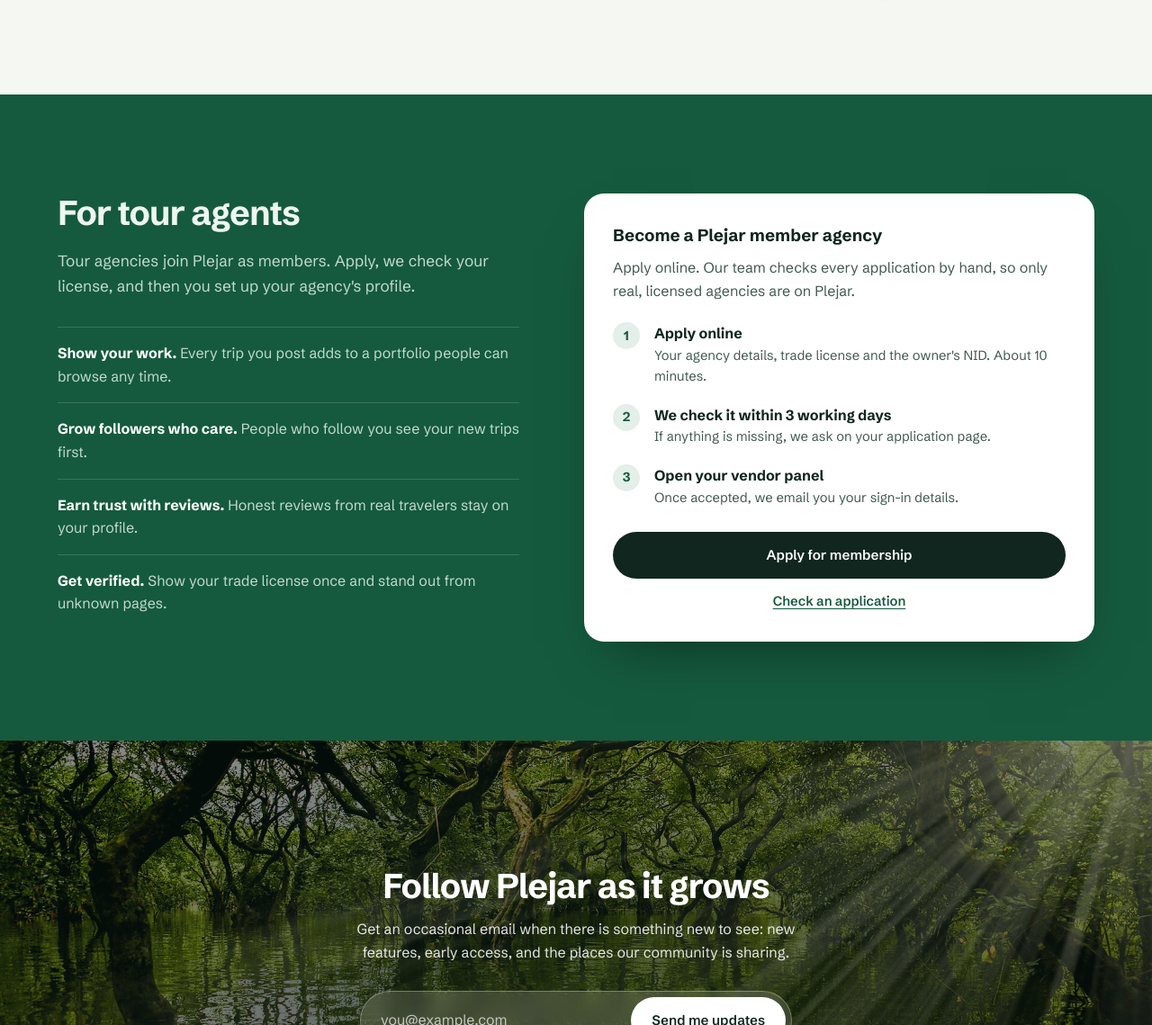
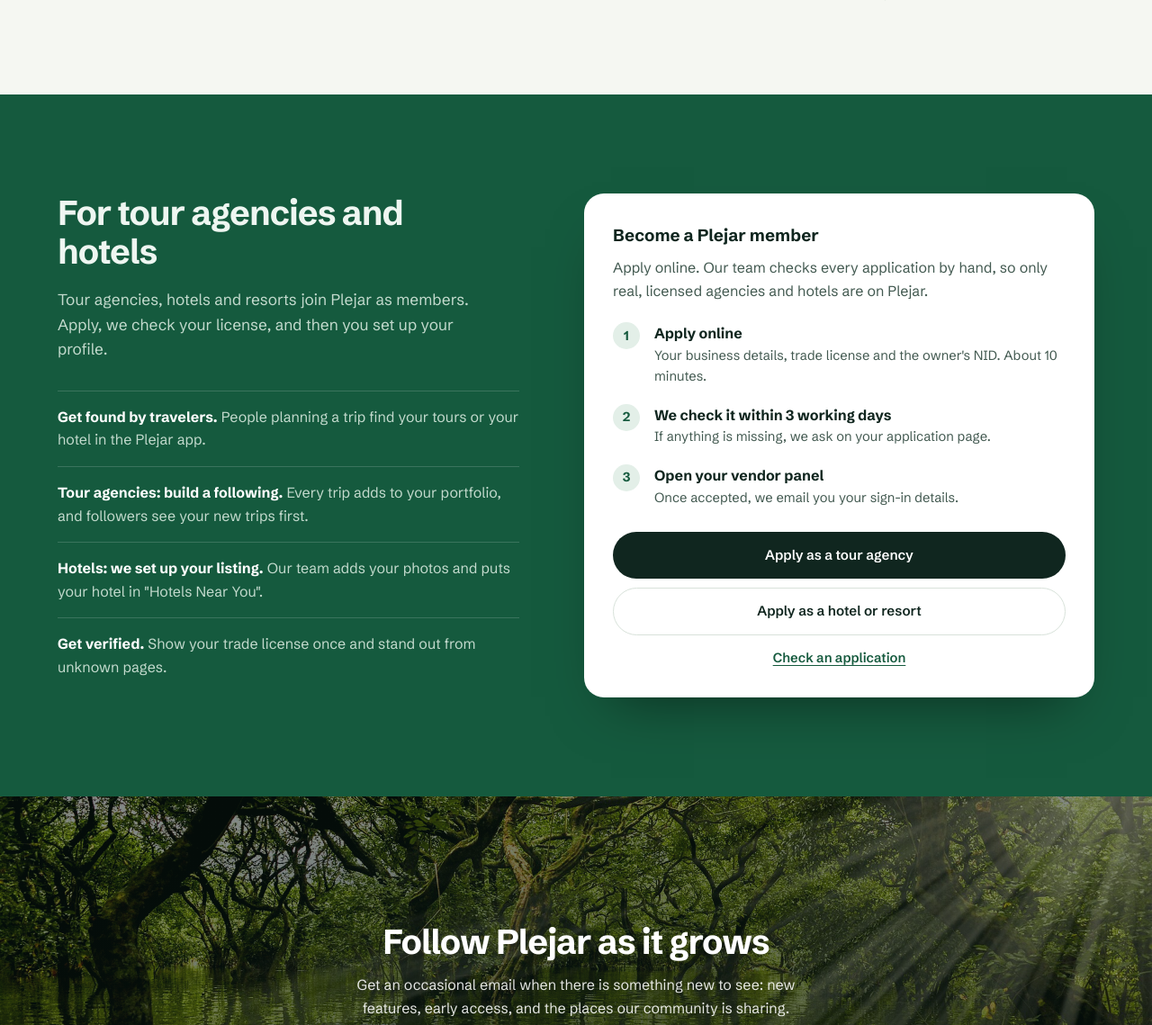
Before and after one commit to Shishir335/plejar, a Node server app: page / in a window 1280 px wide. Shown: the part 5361-6500 px from the top of the page at 90% size. Run offline with Node 20, Linux system fonts and the light colour scheme; some libraries are stand-ins or nearby versions; some web fonts are replaced.

Commit message:
hotel texts

```diff
--- a/public/apply.html
+++ b/public/apply.html
@@ -21,7 +21,7 @@
     <div class="wrap nav-inner">
       <a href="/" class="logo" aria-label="Plejar home" data-i18n-attr="aria-label:logoLabel">plejar<span class="logo-dot"></span></a>
       <nav class="nav-links apply-nav-links" aria-label="Main">
-        <a href="/#agents" data-i18n="applyNavBack">For agents</a>
+        <a href="/#agents" data-i18n="applyNavBack">For partners</a>
       </nav>
       <button class="lang-toggle" id="langToggle" type="button" onclick="toggleLang()" lang="bn" aria-label="বাংলায় দেখুন">বাংলা</button>
       <a href="/apply/status" class="btn btn-dark nav-cta" id="navSwitch" data-i18n="applyNavStatus">Check an application</a>
--- a/public/css/landing.css
+++ b/public/css/landing.css
@@ -290,6 +290,7 @@ img { max-width: 100%; }
 }
 .join-steps strong { display: block; }
 .join-steps span { display: block; color: var(--ink-soft); font-size: 0.92rem; }
+.join-hotel { margin-top: 10px; }
 .join-status { display: block; text-align: center; margin-top: 14px; font-weight: 600; font-size: 0.92rem; color: var(--tea-deep); text-underline-offset: 3px; }
 
 .agent-done { text-align: center; padding: 40px 8px; }
--- a/public/index.html
+++ b/public/index.html
@@ -53,7 +53,7 @@
         <a href="#features" data-i18n="navFeatures">Features</a>
         <a href="#places" data-i18n="navPlaces">Places</a>
         <a href="#travelers" data-i18n="navTravelers">For travelers</a>
-        <a href="#agents" data-i18n="navAgents">For agents</a>
+        <a href="#agents" data-i18n="navAgents">For partners</a>
       </nav>
       <button class="lang-toggle" id="langToggle" type="button" onclick="toggleLang()" lang="bn" aria-label="বাংলায় দেখুন">বাংলা</button>
       <a href="#updates" class="btn btn-light nav-cta" data-i18n="navCta">Get updates</a>
@@ -284,25 +284,26 @@
     <section class="agents" id="agents">
       <div class="wrap agents-inner">
         <div class="agents-copy">
-          <h2 class="h2" data-i18n="agentsTitle">For tour agents</h2>
-          <p class="agents-lead" data-i18n="agentsLead">Tour agencies join Plejar as members. Apply, we check your license, and then you set up your agency's profile.</p>
+          <h2 class="h2" data-i18n="agentsTitle">For tour agencies and hotels</h2>
+          <p class="agents-lead" data-i18n="agentsLead">Tour agencies, hotels and resorts join Plejar as members. Apply, we check your license, and then you set up your profile.</p>
           <ul class="agent-points">
-            <li data-i18n-html="ap1"><strong>Show your work.</strong> Every trip you post adds to a portfolio people can browse any time.</li>
-            <li data-i18n-html="ap2"><strong>Grow followers who care.</strong> People who follow you see your new trips first.</li>
-            <li data-i18n-html="ap3"><strong>Earn trust with reviews.</strong> Honest reviews from real travelers stay on your profile.</li>
+            <li data-i18n-html="ap1"><strong>Get found by travelers.</strong> People planning a trip find your tours or your hotel in the Plejar app.</li>
+            <li data-i18n-html="ap2"><strong>Tour agencies: build a following.</strong> Every trip adds to your portfolio, and followers see your new trips first.</li>
+            <li data-i18n-html="ap3"><strong>Hotels: we set up your listing.</strong> Our team adds your photos and puts your hotel in "Hotels Near You".</li>
             <li data-i18n-html="ap4"><strong>Get verified.</strong> Show your trade license once and stand out from unknown pages.</li>
           </ul>
         </div>
 
         <div class="agent-form-card join-card">
-          <h3 data-i18n="joinTitle">Become a Plejar member agency</h3>
-          <p class="join-text" data-i18n="joinText">Apply online. Our team checks every application by hand, so only real, licensed agencies are on Plejar.</p>
+          <h3 data-i18n="joinTitle">Become a Plejar member</h3>
+          <p class="join-text" data-i18n="joinText">Apply online. Our team checks every application by hand, so only real, licensed agencies and hotels are on Plejar.</p>
           <ol class="join-steps">
-            <li data-i18n-html="join1"><strong>Apply online</strong><span>Your agency details, trade license and the owner's NID. About 10 minutes.</span></li>
+            <li data-i18n-html="join1"><strong>Apply online</strong><span>Your business details, trade license and the owner's NID. About 10 minutes.</span></li>
             <li data-i18n-html="join2"><strong>We check it within 3 working days</strong><span>If anything is missing, we ask on your application page.</span></li>
             <li data-i18n-html="join3"><strong>Open your vendor panel</strong><span>Once accepted, we email you your sign-in details.</span></li>
           </ol>
-          <a class="btn btn-dark btn-block" href="/apply" data-i18n="joinApply">Apply for membership</a>
+          <a class="btn btn-dark btn-block" href="/apply" data-i18n="joinApply">Apply as a tour agency</a>
+          <a class="btn btn-outline btn-block join-hotel" href="/apply?type=hotel" data-i18n="joinApplyHotel">Apply as a hotel or resort</a>
           <a class="join-status" href="/apply/status" data-i18n="joinStatus">Check an application</a>
         </div>
       </div>
--- a/public/js/i18n.js
+++ b/public/js/i18n.js
@@ -21,7 +21,7 @@ const BN = {
   navFeatures: 'ফিচার',
   navPlaces: 'জায়গা',
   navTravelers: 'ভ্রমণকারীদের জন্য',
-  navAgents: 'এজেন্টদের জন্য',
+  navAgents: 'পার্টনারদের জন্য',
   navCta: 'আপডেট পান',
   navSignIn: 'লগইন',
 
@@ -108,24 +108,25 @@ const BN = {
   tp3: '<strong>নিশ্চিন্তে এজেন্ট বেছে নিন</strong><span>তাদের আগের ট্রিপ আর রিভিউ পাশাপাশি মিলিয়ে দেখুন।</span>',
   tp4: '<strong>নিজের ভ্রমণের গল্প রেখে দিন</strong><span>আপনার পোস্টগুলো হয়ে ওঠে বাংলাদেশে আপনার ঘুরে আসা সব জায়গার মানচিত্র।</span>',
 
-  agentsTitle: 'ট্যুর এজেন্টদের জন্য',
-  agentsLead: 'Plejar-এ ট্যুর এজেন্সিগুলো সদস্য হিসেবে যোগ দেয়। আবেদন করুন, আমরা আপনার লাইসেন্স যাচাই করব, তারপর আপনার এজেন্সির প্রোফাইল চালু করবেন।',
-  ap1: '<strong>আপনার কাজ দেখান।</strong> প্রতিটি পোস্ট করা ট্রিপ আপনার পোর্টফোলিওতে যোগ হয়, যা মানুষ যেকোনো সময় দেখতে পারে।',
-  ap2: '<strong>আগ্রহী ফলোয়ার বাড়ান।</strong> যারা আপনাকে ফলো করেন, তারা আপনার নতুন ট্রিপ সবার আগে দেখেন।',
-  ap3: '<strong>রিভিউ দিয়ে আস্থা অর্জন করুন।</strong> আসল ভ্রমণকারীদের সৎ রিভিউ আপনার প্রোফাইলে থেকে যায়।',
+  agentsTitle: 'ট্যুর এজেন্সি আর হোটেলের জন্য',
+  agentsLead: 'ট্যুর এজেন্সি, হোটেল আর রিসোর্ট Plejar-এ সদস্য হিসেবে যোগ দেয়। আবেদন করুন, আমরা আপনার লাইসেন্স যাচাই করব, তারপর আপনার প্রোফাইল চালু করবেন।',
+  ap1: '<strong>ভ্রমণকারীদের কাছে পৌঁছান।</strong> যারা ট্রিপের পরিকল্পনা করছেন, তারা Plejar অ্যাপে আপনার ট্যুর বা হোটেল খুঁজে পান।',
+  ap2: '<strong>ট্যুর এজেন্সি: ফলোয়ার বাড়ান।</strong> প্রতিটি ট্রিপ আপনার পোর্টফোলিওতে যোগ হয়, আর ফলোয়াররা আপনার নতুন ট্রিপ সবার আগে দেখেন।',
+  ap3: '<strong>হোটেল: লিস্টিং আমরাই তৈরি করি।</strong> আমাদের টিম আপনার ছবি যোগ করে হোটেলটি "Hotels Near You"-তে দেখায়।',
   ap4: '<strong>ভেরিফায়েড হন।</strong> একবার ট্রেড লাইসেন্স দেখান, অচেনা পেজগুলোর ভিড়ে আলাদা হয়ে উঠুন।',
 
-  joinTitle: 'Plejar-এর সদস্য এজেন্সি হোন',
-  joinText: 'অনলাইনে আবেদন করুন। আমাদের টিম প্রতিটি আবেদন নিজে যাচাই করে, তাই Plejar-এ শুধু আসল ও লাইসেন্সধারী এজেন্সিরাই থাকে।',
-  join1: '<strong>অনলাইনে আবেদন করুন</strong><span>এজেন্সির তথ্য, ট্রেড লাইসেন্স আর মালিকের এনআইডি দিন। মোটামুটি ১০ মিনিট লাগে।</span>',
+  joinTitle: 'Plejar-এর সদস্য হোন',
+  joinText: 'অনলাইনে আবেদন করুন। আমাদের টিম প্রতিটি আবেদন নিজে যাচাই করে, তাই Plejar-এ শুধু আসল ও লাইসেন্সধারী এজেন্সি আর হোটেলই থাকে।',
+  join1: '<strong>অনলাইনে আবেদন করুন</strong><span>ব্যবসার তথ্য, ট্রেড লাইসেন্স আর মালিকের এনআইডি দিন। মোটামুটি ১০ মিনিট লাগে।</span>',
   join2: '<strong>আমরা ৩ কর্মদিবসের মধ্যে যাচাই করি</strong><span>কিছু বাকি থাকলে আপনার আবেদনের পেজেই জানাব।</span>',
   join3: '<strong>ভেন্ডর প্যানেল চালু করুন</strong><span>গৃহীত হলে সাইন ইনের তথ্য ইমেইলে পাবেন।</span>',
-  joinApply: 'সদস্যপদের জন্য আবেদন করুন',
+  joinApply: 'ট্যুর এজেন্সি হিসেবে আবেদন করুন',
+  joinApplyHotel: 'হোটেল বা রিসোর্ট হিসেবে আবেদন করুন',
   joinStatus: 'আবেদনের অবস্থা দেখুন',
 
   applyMetaTitle: 'সদস্যপদের জন্য আবেদন — Plejar',
   applyMetaDescription: 'বাংলাদেশের ট্যুর এজেন্সি, হোটেল আর রিসোর্ট Plejar-এ যোগ দিতে আবেদন করতে পারে। আপনার তথ্য, ট্রেড লাইসেন্স আর মালিকের এনআইডি পাঠান, আমাদের টিম ৩ কর্মদিবসের মধ্যে যাচাই করবে।',
-  applyNavBack: 'এজেন্টদের জন্য',
+  applyNavBack: 'পার্টনারদের জন্য',
   applyNavStatus: 'আবেদনের অবস্থা দেখুন',
   applyNavApply: 'সদস্যপদের জন্য আবেদন করুন',
   applyTitle: 'সদস্য এজেন্সি হিসেবে Plejar-এ যোগ দিন',
```
